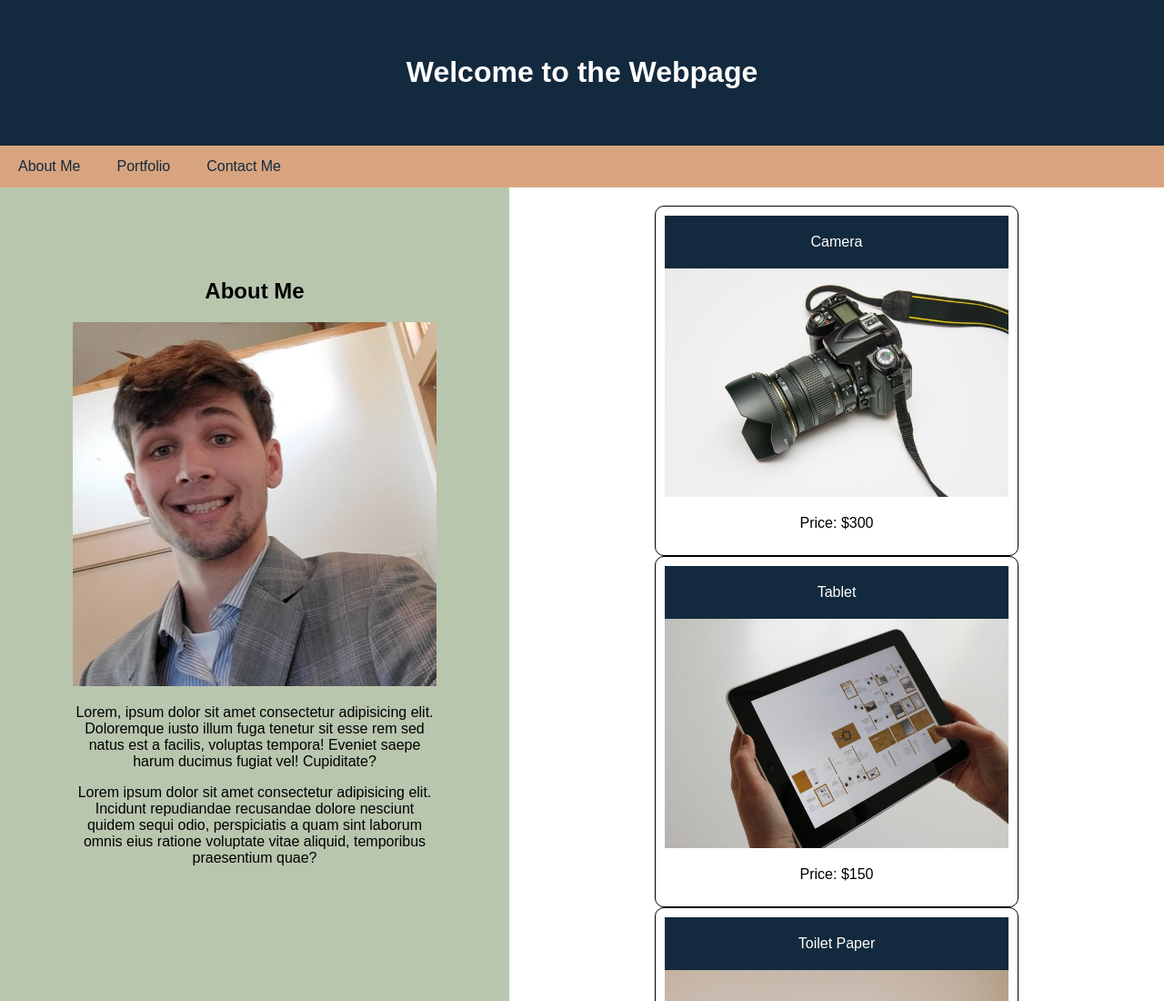
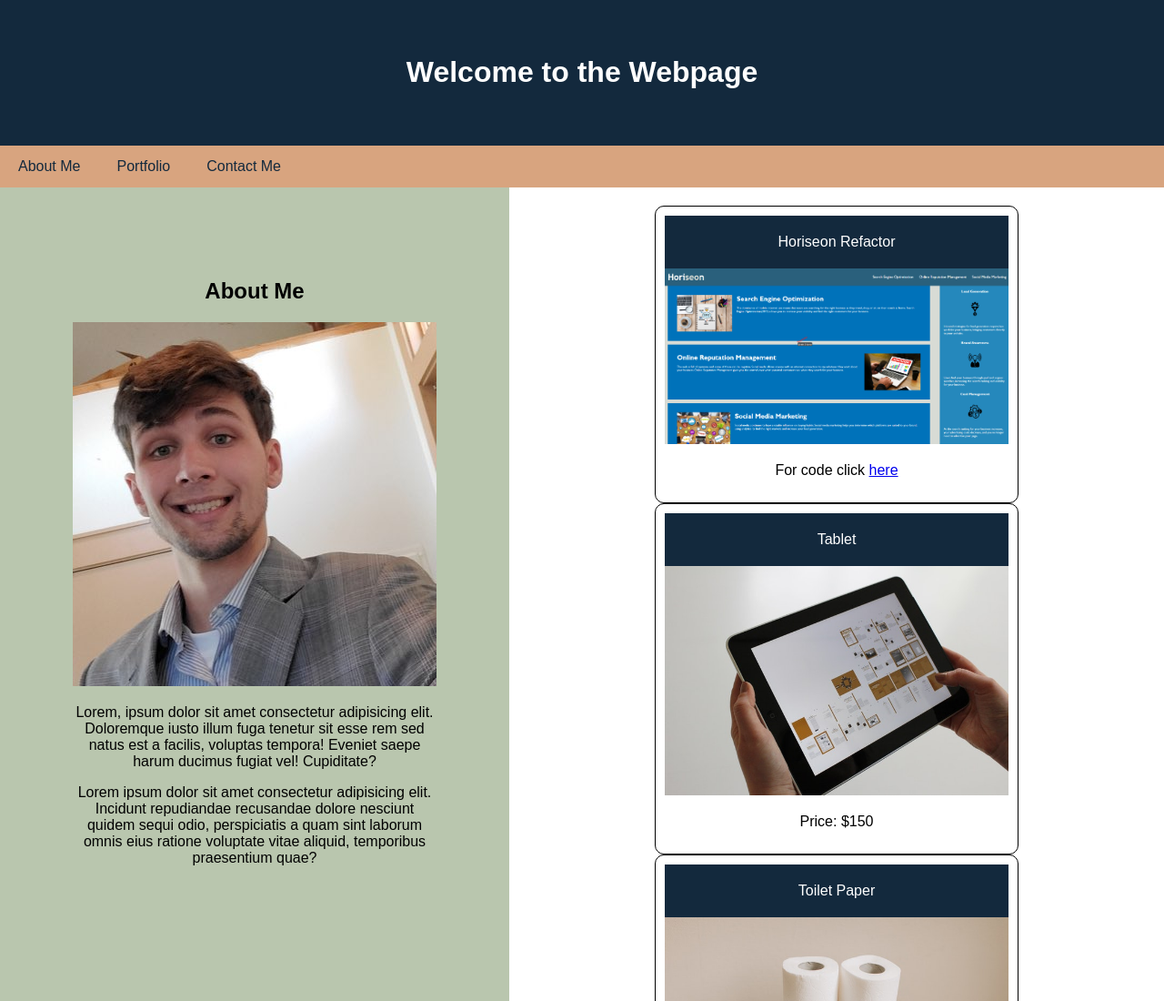
Before and after one commit to Popiuy/portfolio-2, a plain HTML site: page index.html in a window 1280 px wide. Shown: the top 1100 px of the page at 91% size. Drawn offline with Linux system fonts and the light colour scheme.

Commit message:
added horiseon webpage and link for the code

```diff
--- a/index.html
+++ b/index.html
@@ -34,9 +34,9 @@
       <!-- Product Cards -->
       <div class="products" id="portfolio">
         <section class="card">
-          <header>Camera</header>
-          <img src="./assets/images/camera.jpg" alt="black camera" />
-          <p>Price: $300</p>
+          <header>Horiseon Refactor</header>
+         <a href="https://popiuy.github.io/horizeon-site/" target="_blank" rel="noopener noreferrer"> <img src="./assets/images/Screenshot Horiseon.png" alt = "Horiseon Screenshot" /></a>
+          <p>For code click <a href="https://github.com/Popiuy/horizeon-site" target="_blank" rel="noopener noreferrer"> here</p></a>
         </section>
         <section class="card">
           <header>Tablet</header>
```
Also changed, not shown: assets/images/Screenshot Horiseon.png (added).
